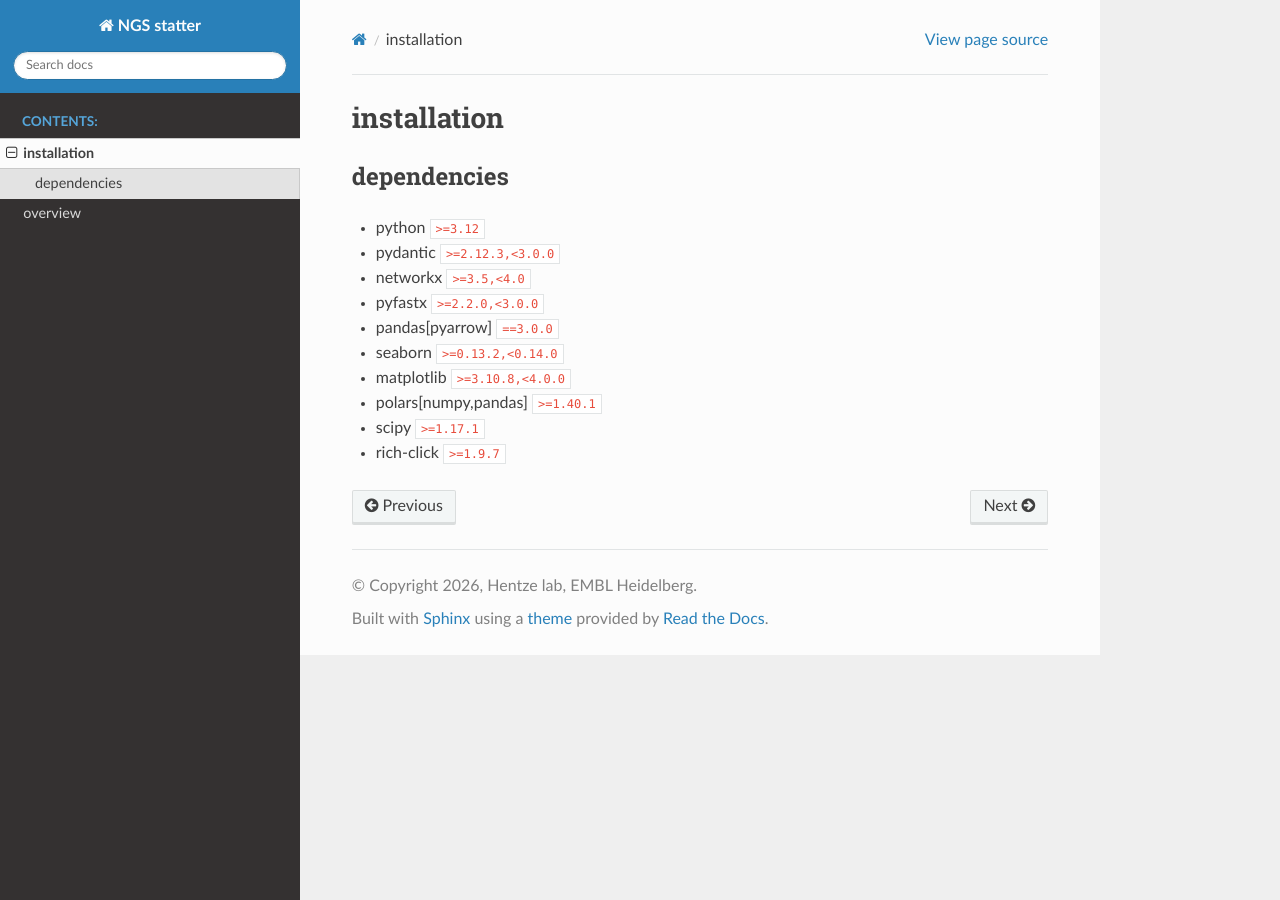
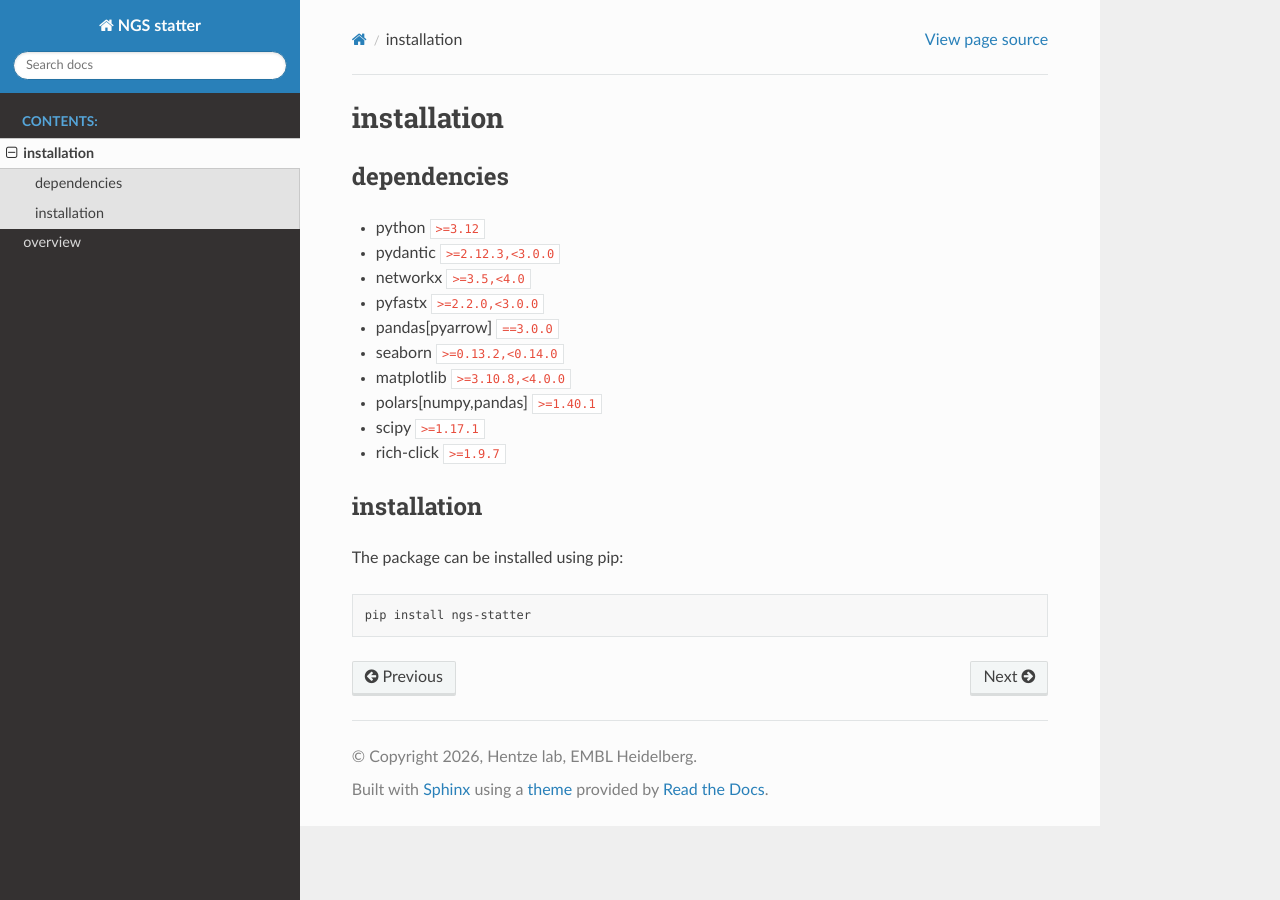
Before and after one commit to EMBL-Hentze-group/ngs-statter, a Sphinx documentation site: the page built from docs/source/installation.rst, in a window 1280 px wide. Built offline with Sphinx 7.4.7 and the Read the Docs theme 3.1.0, drawn with Linux system fonts in a browser that asks for light colours.

Commit message:
add installation

```diff
--- a/docs/source/installation.rst
+++ b/docs/source/installation.rst
@@ -14,3 +14,12 @@ dependencies
 * polars[numpy,pandas] ``>=1.40.1``
 * scipy ``>=1.17.1``
 * rich-click ``>=1.9.7``
+
+installation
+*****************
+
+The package can be installed using pip:
+
+.. code:: bash
+
+    pip install ngs-statter
```
